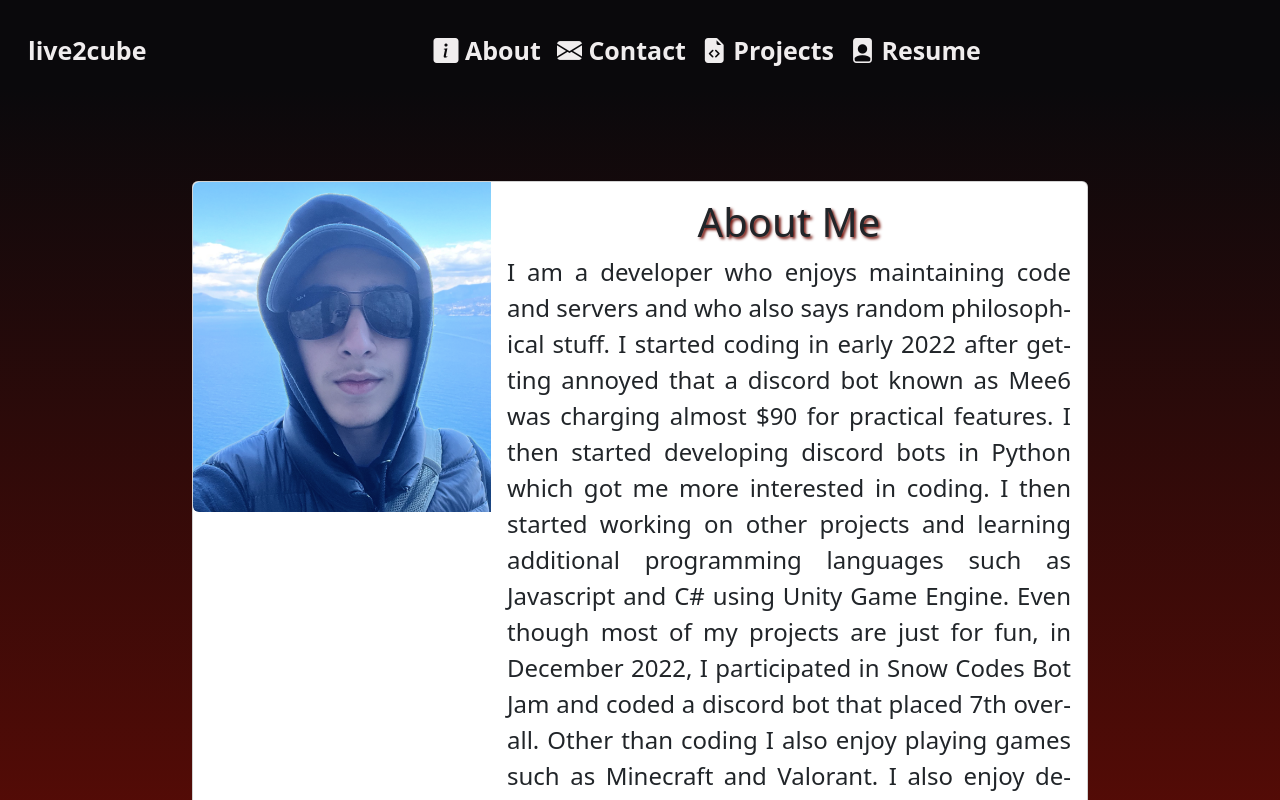
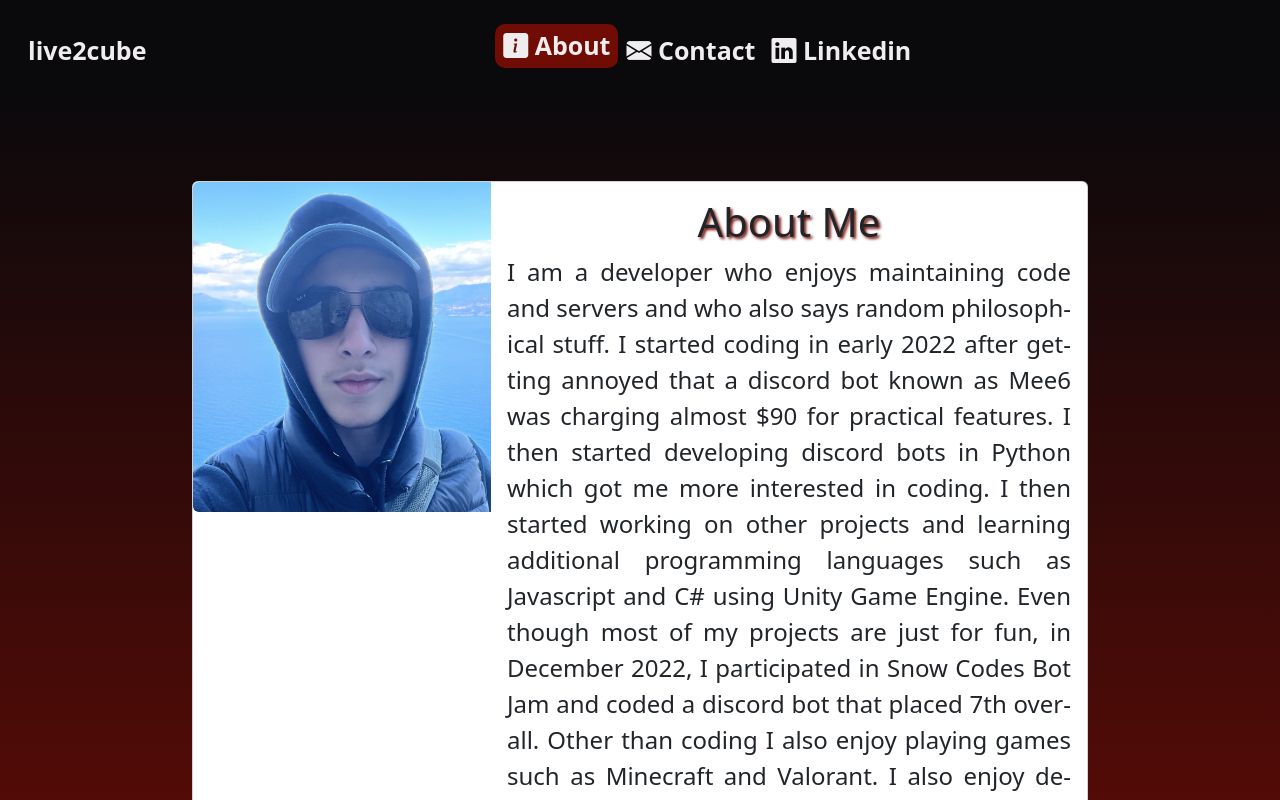
Before and after one commit to code2cube/code2cube.github.io, a React (Create React App) app: page /about in a window 1280 px wide. Shown: the top 800 px of the page. Built offline with nearby package versions, Linux system fonts and the light colour scheme.

Commit message:
added linkedin

```diff
--- a/src/App.css
+++ b/src/App.css
@@ -26,6 +26,12 @@ nav span,i {
 .navbar-collapse {
     background-color: var(--sbc);
     padding: 0 1em;
+}
+
+.active {
+    background-color: var(--mbc);
+    padding: 0.2em;
+    border-radius: 10px
 }
 
 .poop {
--- a/src/components/Nav.jsx
+++ b/src/components/Nav.jsx
@@ -9,26 +9,27 @@ function Nav() {
         });
     };
 
+    const isActiveLink = (pathname) => {
+        return window.location.pathname === pathname ? 'active' : '';
+    };
+
     return (
         <div class="container-fluid sticky-top" id="navbar-wrapper">
             <nav class="navbar navbar-expand-md">
                 <div class="container-fluid">
-                    <Link class="navbar-brand" to="/" onClick={scrollToTop}><span id="brand_span">live2cube</span></Link>
+                    <Link className={`navbar-brand ${isActiveLink('/')}`} to="/" onClick={scrollToTop}><span id="brand_span">live2cube</span></Link>
                     <button class="navbar-toggler poop" type="button" data-bs-toggle="collapse" data-bs-target="#navbarNav" aria-controls="navbarNav" aria-expanded="false" aria-label="Toggle navigation">
                     </button>
                     <div class="collapse navbar-collapse justify-content-center" id="navbarNav">
                         <ul class="navbar-nav">
                             <li class="nav-item">
-                                <Link class="nav-link" to="/about" onClick={scrollToTop}><i class="bi bi-info-square-fill"></i><span> About</span></Link>
+                                <Link className={`nav-link ${isActiveLink('/about')}`} to="/about" onClick={scrollToTop}><i class="bi bi-info-square-fill"></i><span> About</span></Link>
                             </li>
                             <li class="nav-item">
-                                <Link class="nav-link" to="/contact" onClick={scrollToTop}><i class="bi bi-envelope-fill"></i><span> Contact</span></Link>
+                                <Link className={`nav-link ${isActiveLink('/contact')}`} to="/contact" onClick={scrollToTop}><i class="bi bi-envelope-fill"></i><span> Contact</span></Link>
                             </li>
                             <li class="nav-item">
-                                <Link class="nav-link" to="https://github.com/code2cube/projects" target="_blank" rel="noreferrer"><i class="bi bi-file-earmark-code-fill"></i><span> Projects</span></Link>
-                            </li>
-                            <li class="nav-item">
-                                <Link class="nav-link" to="https://www.linkedin.com/in/samuel-sharivker-74158028b/" target="_blank" rel="noreferrer"><i class="bi bi-file-person-fill"></i><span> Resume</span></Link>
+                                <Link class="nav-link" to="https://www.linkedin.com/in/samuel-sharivker-74158028b/" target="_blank" rel="noreferrer"><i class="bi bi-linkedin"></i><span> Linkedin</span></Link>
                             </li>
                         </ul>
                     </div>
```
